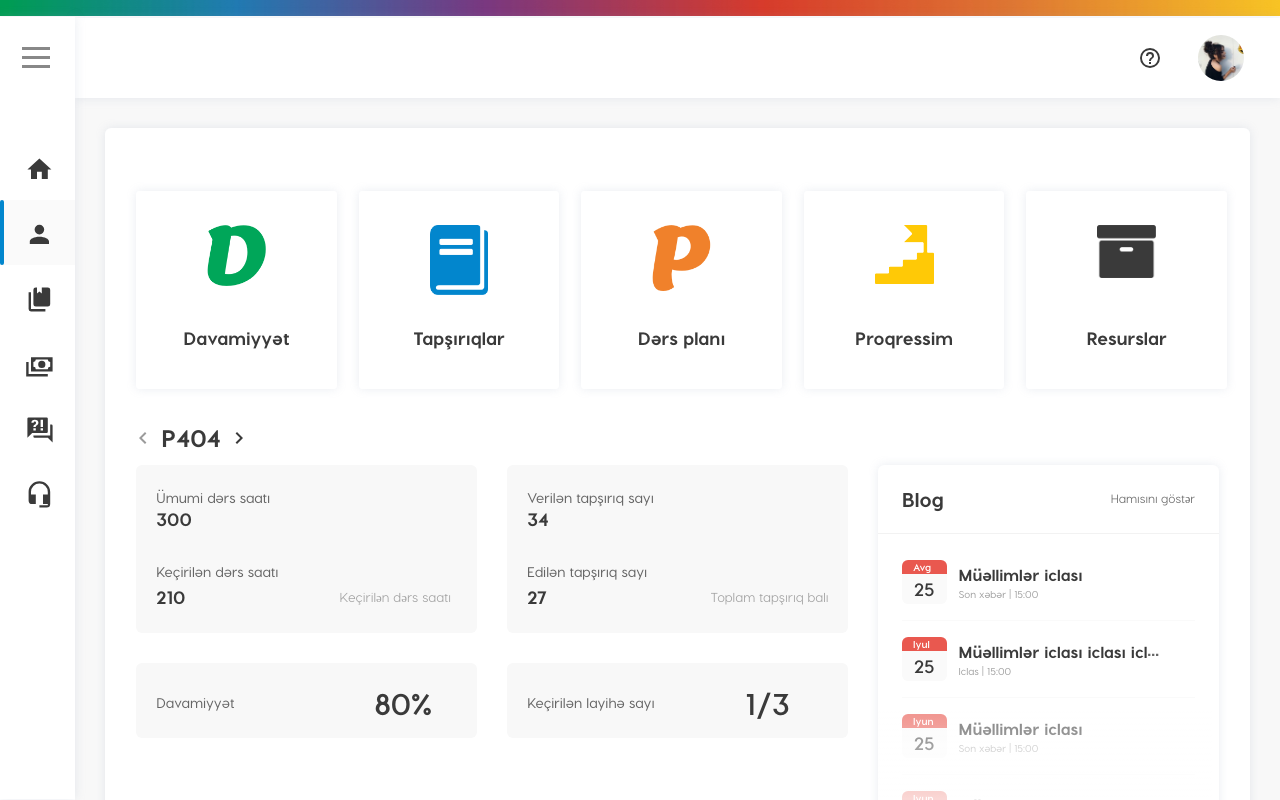
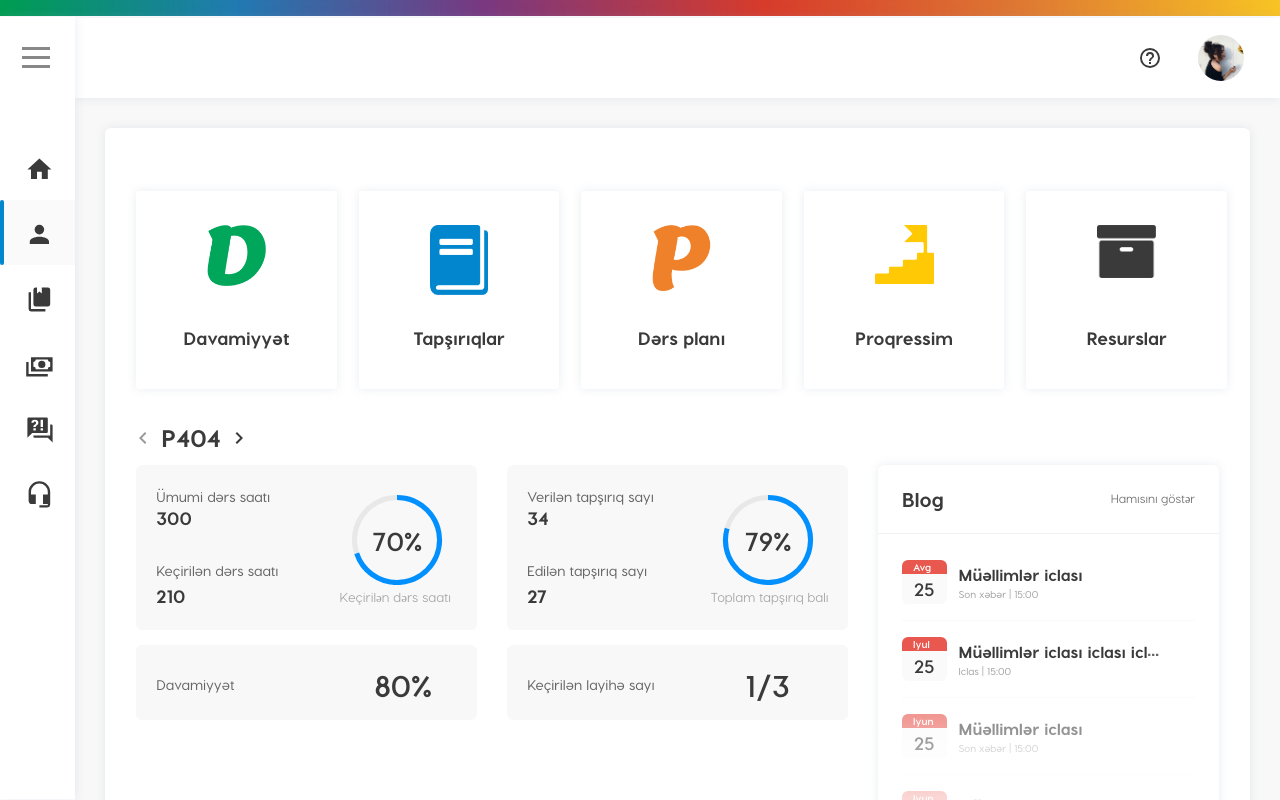
Before and after one commit to nuranaar/LMS-reactjs, a React (Create React App) app: page /lessons in a window 1280 px wide. Built offline with nearby package versions, Linux system fonts and the light colour scheme.

Commit message:
student/chart

```diff
--- a/package.json
+++ b/package.json
@@ -6,8 +6,10 @@
     "@mdi/font": "^4.0.96",
     "@mdi/js": "^4.0.96",
     "@mdi/react": "^1.2.1",
+    "chart.js": "^2.8.0",
     "node-sass": "^4.12.0",
     "react": "^16.8.6",
+    "react-chartjs-2": "^2.7.6",
     "react-dom": "^16.8.6",
     "react-router-dom": "^5.0.1",
     "react-scripts": "3.0.1"
--- a/src/App.css
+++ b/src/App.css
@@ -1605,9 +1605,21 @@ nav.menu-bar .nav-list .nav-item .nav-text {
   padding: 5px 0;
 }
 
+.page-body #statistics .statistics-list .statistic-item .chart .percent {
+  font-size: 26px;
+  font-weight: bold;
+  position: absolute;
+  width: 100px;
+    text-align: center;
+    top: 43%;
+}
+
 .page-body #statistics .statistics-list .statistic-item .chart {
-  width: 110px;
-  height: 110px;
+  width: 100px;
+  height: 100px;
+  position: relative;
+  bottom: 8px;
+  margin-left: 8px;
 }
 
 .page-body #statistics .statistics-list .statistic-item .main-info {
@@ -1621,7 +1633,7 @@ nav.menu-bar .nav-list .nav-item .nav-text {
   font-weight: 500;
   color: #a0a0a0;
   position: relative;
-  bottom: 10px;
+  bottom: 3px;
 }
 
 .page-body #statistics .statistics-list .statistic-item.statistic-status .status-list .status {
--- /dev/null
+++ b/src/component/StatisticCards/InfoCard.js
@@ -0,0 +1,18 @@
+import React from 'react'
+
+export default function InfoCard(props) {
+    return (
+        <div className="col-md-12 ">
+            <div className="statistic-item statistic-info">
+                <div className="row align-items-center">
+                    <div className="col-7">
+                        <div className="title">{props.title}</div>
+                    </div>
+                    <div className="col-5 ml">
+                        <p className="main-info">{props.value}</p>
+                    </div>
+                </div>
+            </div>
+        </div>
+    )
+}
--- /dev/null
+++ b/src/component/StatisticCards/PercentageChart.js
@@ -0,0 +1,49 @@
+import React from 'react';
+import { Pie, Doughnut } from 'react-chartjs-2';
+
+export default class PercentageChart extends React.Component {
+    state = {
+        data: {
+            datasets: [{
+                data: [this.props.doneValue, (this.props.totalValue - this.props.doneValue)],
+                borderColor: [
+                    '#0290ff',
+                    '#e8e8e8'
+                ],
+                borderWidth: 5,
+                weight: 0,
+            }]
+
+        }
+    }
+    render() {
+        let percent= Math.round((this.props.doneValue *100)/ this.props.totalValue);
+        return (
+            <div className="col-md-12 ">
+                <div className="statistic-item statistic-chart">
+                    <div className="row align-items-center">
+                        <div className="col-7">
+                            <div className="title">{this.props.totalTitle}</div>
+                            <p className="info">{this.props.totalValue}</p>
+                            <div className="title mt-5 mb-1">{this.props.doneTitle}</div>
+                            <p className="info">{this.props.doneValue}</p>
+                        </div>
+                        <div className="col-5 ml">
+                            <div className="chart" >
+                                <Doughnut
+                                width={100}
+                                height={100}
+                                    data={this.state.data}
+                                    options={{ maintainAspectRatio: false }} />
+                                    <p className='percent'>{percent}%</p>
+                            </div>
+
+                            <p className="chart-info">{this.props.chart}</p>
+                        </div>
+                    </div>
+                </div>
+
+            </div>
+        )
+    }
+}
--- a/src/container/LessonsPage/LessonsPage.js
+++ b/src/container/LessonsPage/LessonsPage.js
@@ -10,6 +10,8 @@ import LessonsSegmentation from '../../component/LessonsSegmentation/LessonsSegm
 import Icon from '@mdi/react';
 import { mdiChevronLeft, mdiChevronRight } from '@mdi/js';
 import LastPosts from '../LastPosts/LastPosts';
+import PercentageChart from '../../component/StatisticCards/PercentageChart';
+import InfoCard from '../../component/StatisticCards/InfoCard';
 
 
 export default class LessonsPage extends React.Component {
@@ -93,67 +95,21 @@ export default class LessonsPage extends React.Component {
                             })}
                             <div className="col-md-8">
                                 <div className="statistics-list row">
-                                    <div className="col-md-6 ">
-                                        <div className="statistic-item statistic-chart">
-                                            <div className="row align-items-center">
-                                                <div className="col-7">
-                                                    <div className="title">Ümumi dərs saatı</div>
-                                                    <p className="info">300</p>
-                                                    <div className="title mt-5 mb-1">Keçirilən dərs saatı</div>
-                                                    <p className="info">210</p>
-                                                </div>
-                                                <div className="col-5 ml">
-                                                    <div className="chart"></div>
-                                                    <p className="chart-info">Keçirilən dərs saatı</p>
-                                                </div>
-                                            </div>
-                                        </div>
+                                    <div className="col-md-6">
+                                        <PercentageChart totalTitle='Ümumi dərs saatı' totalValue={300} doneTitle='Keçirilən dərs saatı' doneValue={210} chart='Keçirilən dərs saatı' />
+
+                                        <InfoCard title='Davamiyyət' value='80%' />
+
                                     </div>
-                                    <div className="col-md-6 ">
-                                        <div className="statistic-item statistic-chart">
-                                            <div className="row align-items-center">
-                                                <div className="col-7">
-                                                    <div className="title">Verilən tapşırıq sayı</div>
-                                                    <p className="info">34</p>
-                                                    <div className="title mt-5 mb-1">Edilən tapşırıq sayı</div>
-                                                    <p className="info">27</p>
-                                                </div>
-                                                <div className="col-5 ml">
-                                                    <div className="chart"></div>
-                                                    <p className="chart-info">Toplam tapşırıq balı</p>
-                                                </div>
-                                            </div>
-                                        </div>
+                                    <div className="col-md-6">
+                                        <PercentageChart totalTitle='Verilən tapşırıq sayı' totalValue={34} doneTitle='Edilən tapşırıq sayı' doneValue={27} chart='Toplam tapşırıq balı' />
+
+                                        <InfoCard title='Keçirilən layihə sayı' value='1/3' />
                                     </div>
-                                    <div className="col-md-6 ">
-                                        <div className="statistic-item statistic-info">
-                                            <div className="row align-items-center">
-                                                <div className="col-7">
-                                                    <div className="title">Davamiyyət</div>
-                                                </div>
-                                                <div className="col-5 ml">
-                                                    <p className="main-info">80%</p>
-                                                </div>
-                                            </div>
-                                        </div>
-                                    </div>
-                                    <div className="col-md-6 ">
-                                        <div className="statistic-item statistic-info">
-                                            <div className="row align-items-center">
-                                                <div className="col-7">
-                                                    <div className="title">Keçirilən layihə sayı</div>
-                                                </div>
-                                                <div className="col-5 ml">
-                                                    <p className="main-info">1/3</p>
-                                                </div>
-                                            </div>
-                                        </div>
-                                    </div>
-
                                 </div>
                             </div>
                             <div className="col-md-4">
-                            <LastPosts/>
+                                <LastPosts />
                                 <div className="notepad">
                                     <textarea name="" id=""
                                         placeholder="Xatırlamaq istədiyiniz qeydi bura yazın…"></textarea>
```
Also changed, not shown: src/component/StatisticCards/MultiplyChart.js (added), 1 other file (tests, documents, lock files or other folders).
